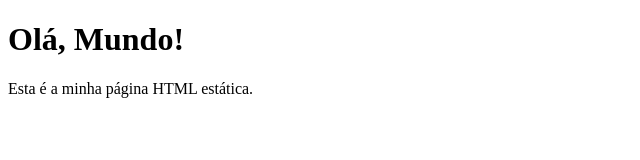
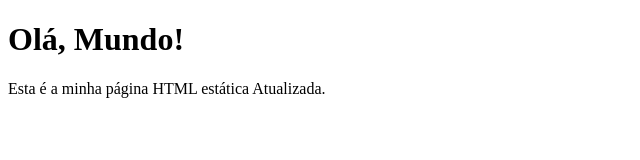
Before and after one commit to guidssantos/devops-challenge, a plain HTML site: page ansible/nginx/index.html in a window 1280 px wide. Shown: the full height of the page, 0-640 px from the left. Drawn offline with Linux system fonts and the light colour scheme.

Commit message:
fix: new html

```diff
--- a/ansible/nginx/index.html
+++ b/ansible/nginx/index.html
@@ -6,6 +6,6 @@
 </head>
 <body>
   <h1>Olá, Mundo!</h1>
-  <p>Esta é a minha página HTML estática.</p>
+  <p>Esta é a minha página HTML estática Atualizada.</p>
 </body>
 </html>
```
